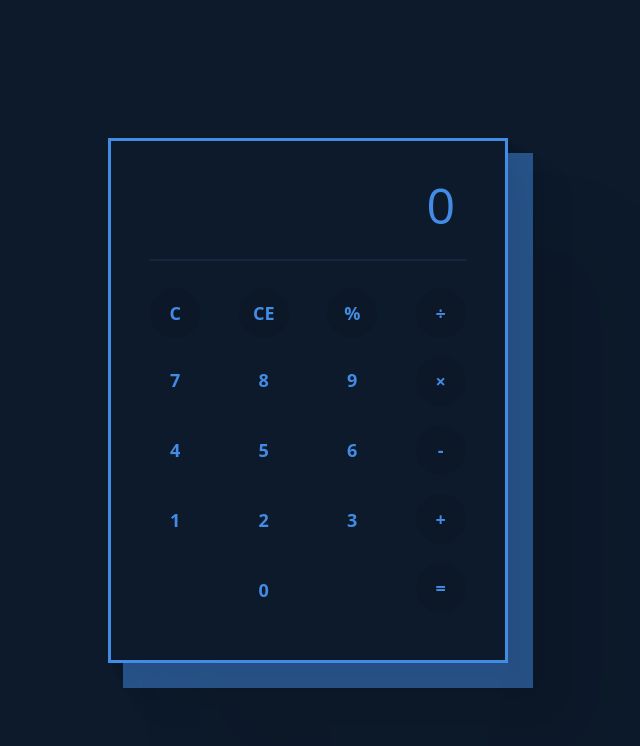
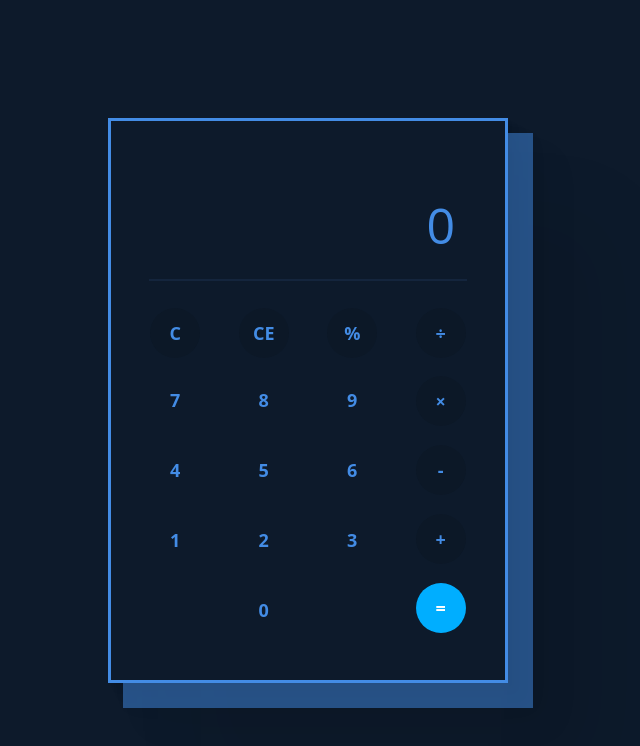
Before and after one commit to SKSafin/calculator, a plain HTML site: page index.html in a window 1280 px wide. Shown: the whole page, without its empty margins (332-972 px from the left). Drawn offline with Linux system fonts and the light colour scheme.

Commit message:
initial commit

```diff
--- a/index.html
+++ b/index.html
@@ -11,8 +11,8 @@
     <div class="container">
         <div class="calculator">
             <div class="result">
-                <div class="history">
-                    <p class='history__value' id="history-value"></p>
+                <div class="syntax">
+                    <p class='syntax__value' id="syntax-value"></p>
                 </div>
                 <div class="output">
                     <p class='output__value' id="output-value">0</p>
@@ -30,7 +30,7 @@
                     <div class="operator" id="*">&times;</div>
                     <div class="operator" id="-">-</div>
                     <div class="operator" id="+">+</div>
-                    <div class="operator" id="equals">=</div>
+                    <div class="operator equals" id="equals">=</div>
                 </div>
                 <div class="numpad">
                     <div class="number" id="7">7</div>
```
